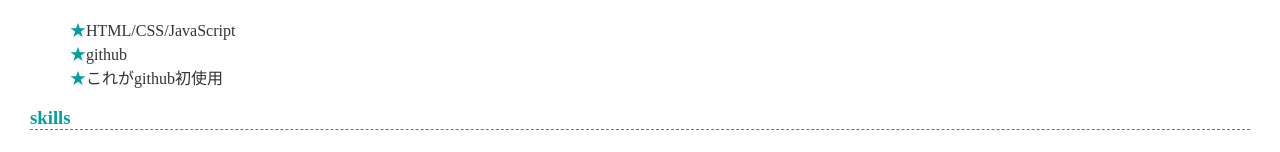
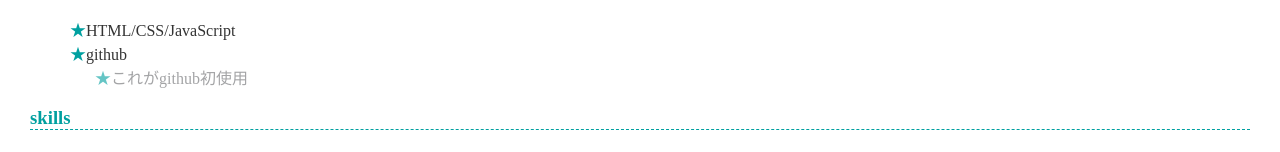
Before and after one commit to saba819/saba819.io, a plain HTML site: page index.html in a window 1280 px wide. Shown: the part 395-547 px from the top of the page. Drawn offline with Linux system fonts and the light colour scheme.

Commit message:
Update style.css

```diff
--- a/style.css
+++ b/style.css
@@ -51,12 +51,12 @@ li:before {
   color: var(--theme-color);
 }
 
-/* .supplement {
+.supplement {
   content: "";
   padding-left: 25px;
   color: #67686b;
   opacity: 0.6
-}  */
+}
 
 /* --------------------
           表
```
